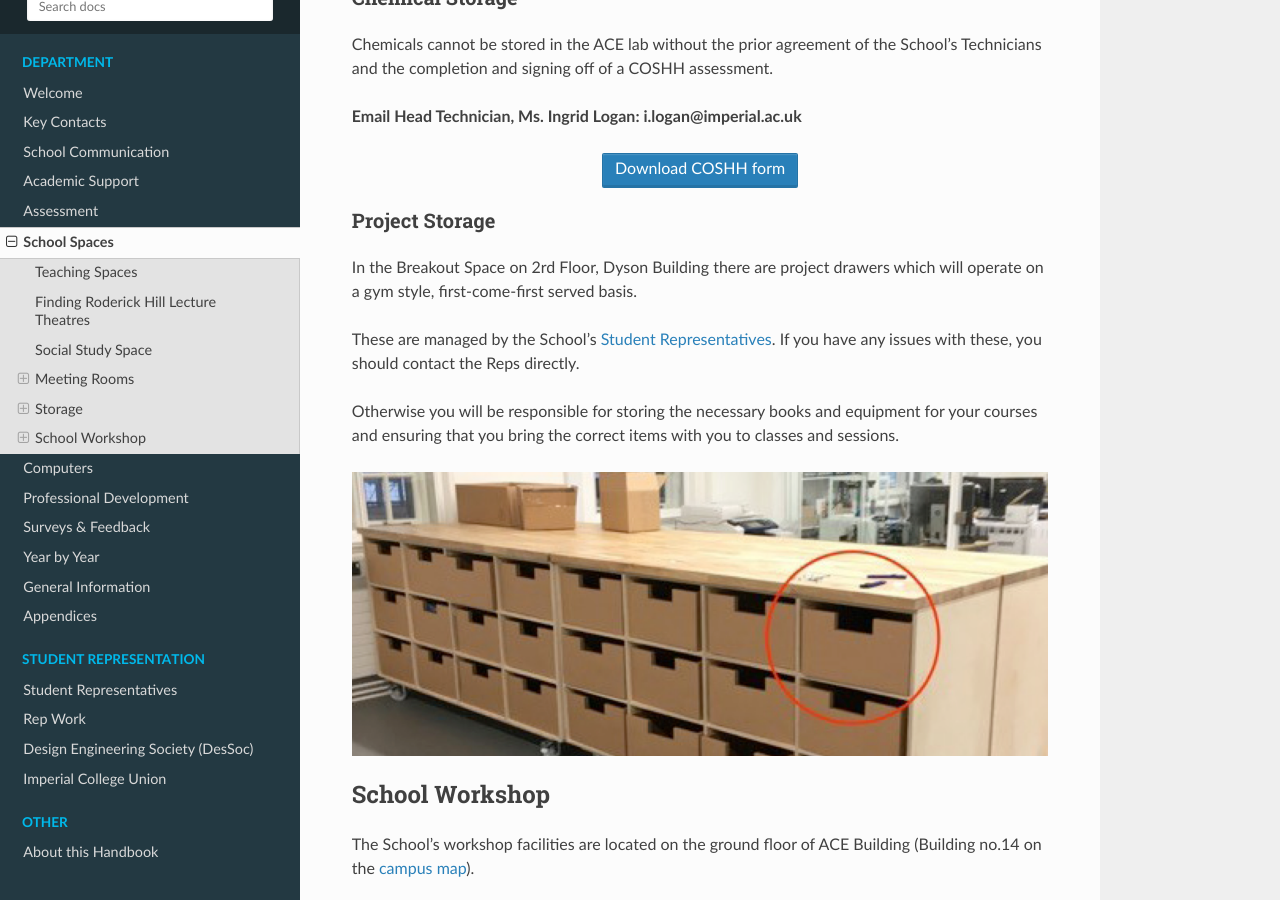
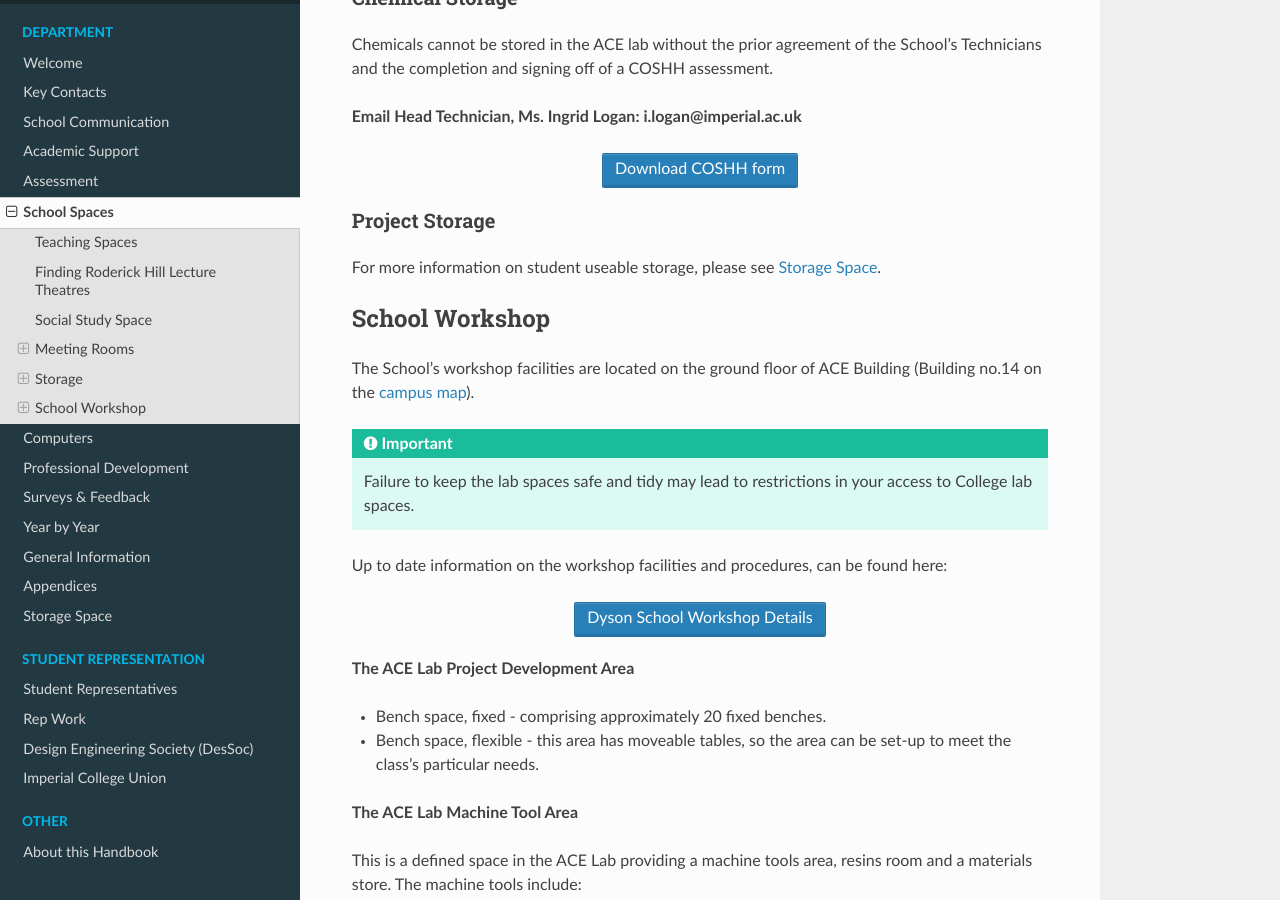
Before and after one commit to ImperialDesSoc/handbook, a Sphinx documentation site: the page built from source/school-spaces.rst, in a window 1280 px wide and 900 px high, scrolled down 3971 px. Built offline with Sphinx 7.4.7 and the Read the Docs theme 2.0.0, drawn with Linux system fonts in a browser that asks for light colours.

Commit message:
Added new student storage space page

```diff
--- a/source/index.rst
+++ b/source/index.rst
@@ -32,6 +32,7 @@
    years
    general-information
    appendix
+   storage-space
 
 .. toctree::
   :maxdepth: 2
--- a/source/school-spaces.rst
+++ b/source/school-spaces.rst
@@ -118,13 +118,7 @@
 Project Storage
 ---------------
 
-In the Breakout Space on 2rd Floor, Dyson Building there are project drawers which will operate on a gym style, first-come-first served basis.
-
-These are managed by the School’s :ref:`student-reps`. If you have any issues with these, you should contact the Reps directly.
-
-Otherwise you will be responsible for storing the necessary books and equipment for your courses and ensuring that you bring the correct items with you to classes and sessions.
-
-.. image:: _static/storage.png
+For more information on student useable storage, please see :doc:`storage-space`.
 
 School Workshop
 ===============
```
Also changed, not shown: source/storage-space.rst (added, +58 -0 lines), source/_static/storage_box_naming.png (added).
